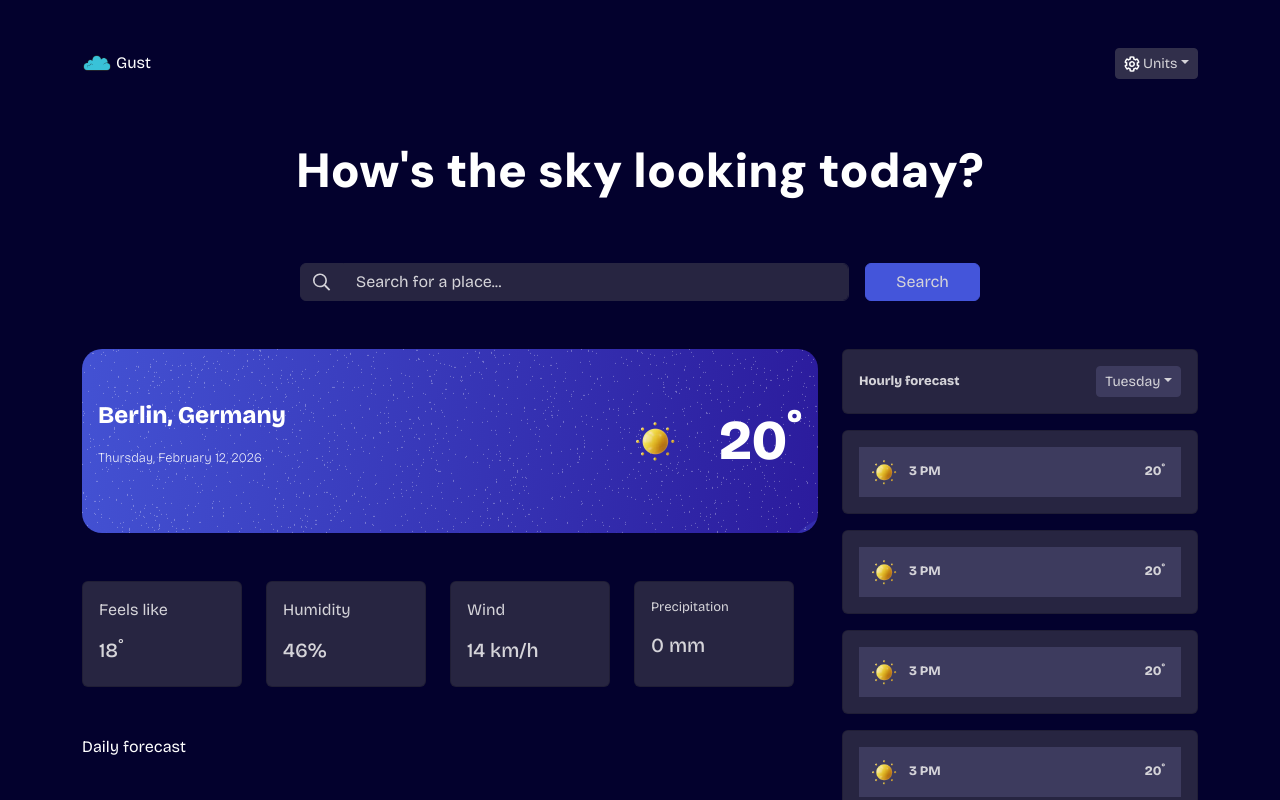
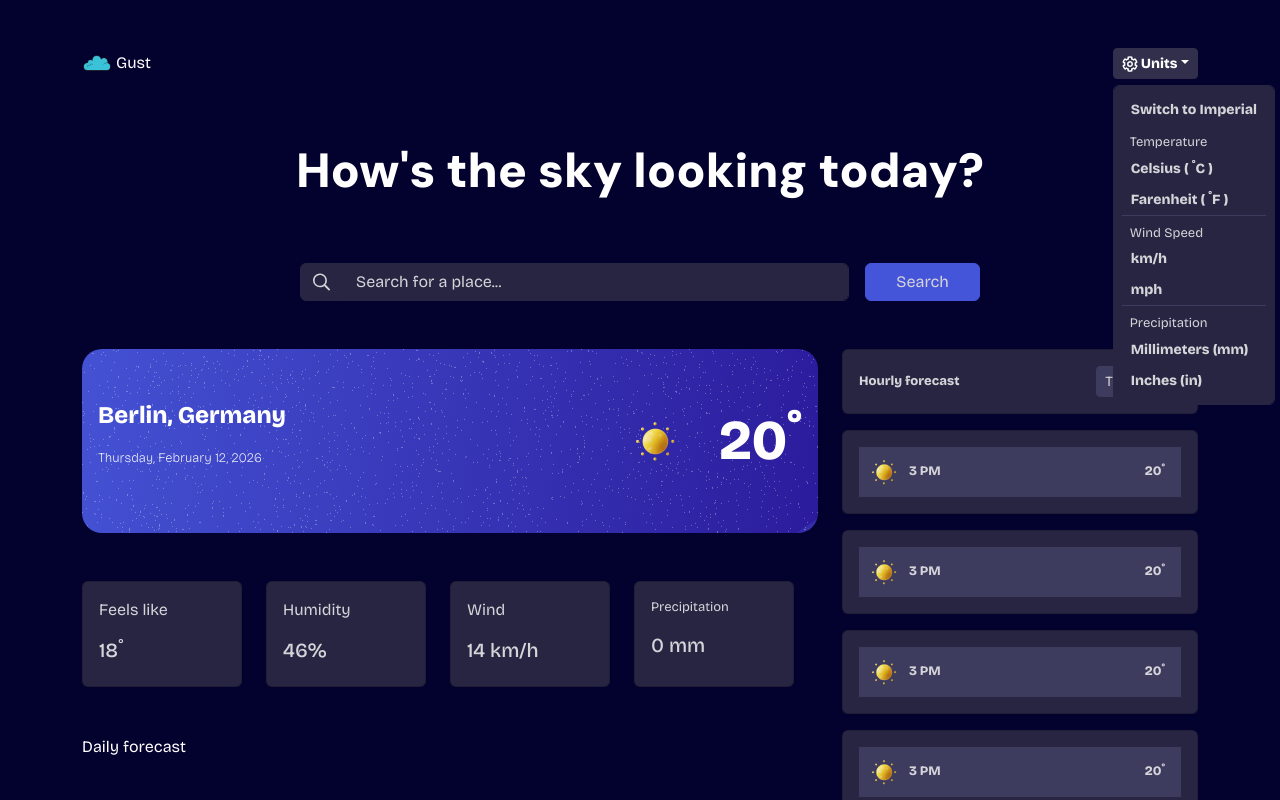
Before and after one commit to Shaimal147/Gust, a React (Vite) app in the folder client/: page / in a window 1280 px wide. Both pictures are taken after a click on the button "Units". Shown: the top 800 px of the page. Built offline with nearby package versions, Linux system fonts and the light colour scheme.

Commit message:
Create units dropdown menu

```diff
--- a/client/src/main.jsx
+++ b/client/src/main.jsx
@@ -2,6 +2,7 @@ import { StrictMode } from 'react'
 import { createRoot } from 'react-dom/client'
 import './index.css'
 import 'bootstrap/dist/css/bootstrap.min.css'
+import 'bootstrap/dist/js/bootstrap.bundle.min.js'
 import App from './App.jsx'
 
 createRoot(document.getElementById('root')).render(
--- a/client/src/pages/HomePage.jsx
+++ b/client/src/pages/HomePage.jsx
@@ -28,7 +28,38 @@ function HomePage() {
                 >
                   <img src={gearIcon} alt="unit settings icon" /> Units
                 </button>
-                <ul className="dropdown-menu">...</ul>
+                <ul className={`dropdown-menu ${styles.dropdownContainer} mt-1 p-2`}>
+                    <li>
+                        <button className={`btn ${styles.button1} btn-sm w-100 text-start`}>Switch to Imperial</button>
+                    </li>
+                    <li>
+                        <p className="px-2 mb-0 mt-2" style={{fontSize: "small"}}>Temperature</p>
+                    </li>
+                    <li>
+                        <button className={`btn ${styles.button1} btn-sm w-100 text-start`}>Celsius ( <sup>°</sup>C )</button>
+                    </li>
+                     <li style={{borderBottom: "solid 1px hsl(243, 23%, 30%)"}}>
+                        <button className={`btn ${styles.button1} btn-sm w-100 text-start`}>Farenheit ( <sup>°</sup>F )</button>
+                    </li>
+                    <li>
+                        <p className="px-2 mb-0 mt-2" style={{fontSize: "small"}}>Wind Speed</p>
+                    </li>
+                    <li>
+                        <button className={`btn ${styles.button1} btn-sm w-100 text-start`}>km/h</button>
+                    </li>
+                    <li style={{borderBottom: "solid 1px hsl(243, 23%, 30%)"}}>
+                        <button className={`btn ${styles.button1} btn-sm w-100 text-start`}>mph</button>
+                    </li>
+                    <li>
+                        <p className="px-2 mb-0 mt-2" style={{fontSize: "small"}}>Precipitation</p>
+                    </li>
+                    <li>
+                        <button className={`btn ${styles.button1} btn-sm w-100 text-start`}>Millimeters (mm)</button>
+                    </li>
+                    <li>
+                        <button className={`btn ${styles.button1} btn-sm w-100 text-start`}>Inches (in)</button>
+                    </li>
+                </ul>
               </div>
             </div>
           </div>
--- a/client/src/pages/HomePage.module.css
+++ b/client/src/pages/HomePage.module.css
@@ -3,6 +3,8 @@
   border-color: hsl(243, 27%, 20%);
   color: hsl(250, 6%, 84%);
   font-family: "Bricolage Grotesque", sans-serif;
+  font-weight: 1000;
+  white-space: nowrap;
 }
 
 .button1:hover,
@@ -152,3 +154,10 @@
     font-weight: 1000;
     padding-right: 1rem;
 }
+
+.dropdownContainer {
+  background-color: hsl(243, 27%, 20%);
+  border-color: hsl(243, 27%, 20%);
+  color: hsl(250, 6%, 84%);
+  font-family: "Bricolage Grotesque", sans-serif;
+}
```
